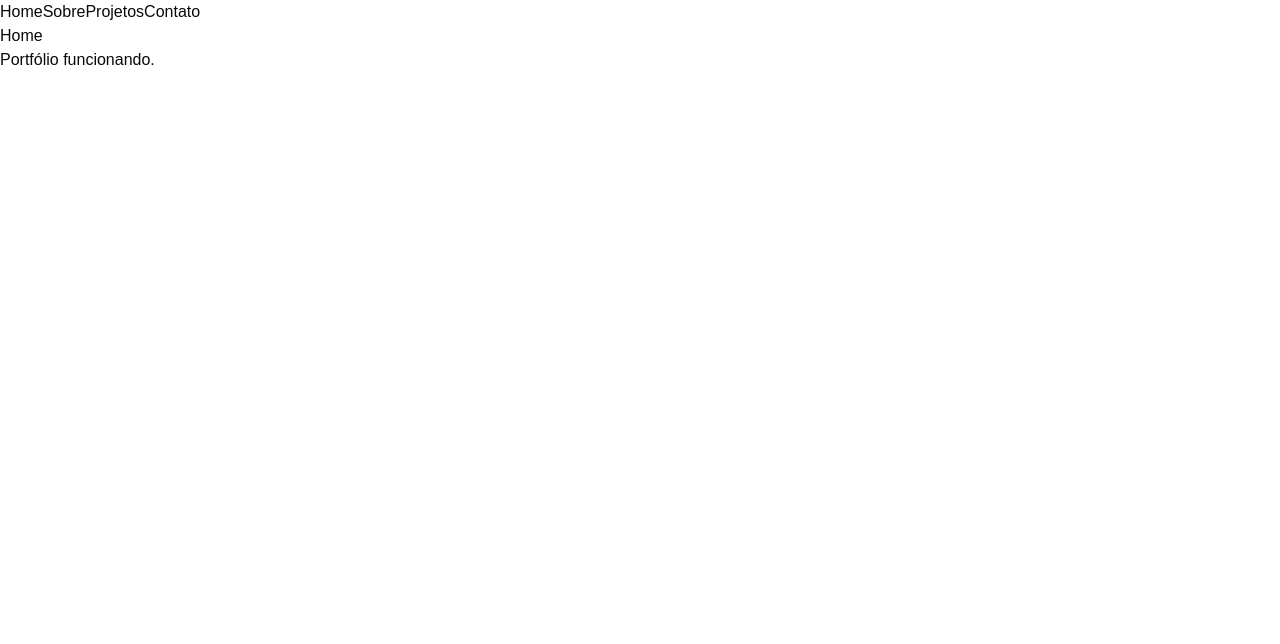
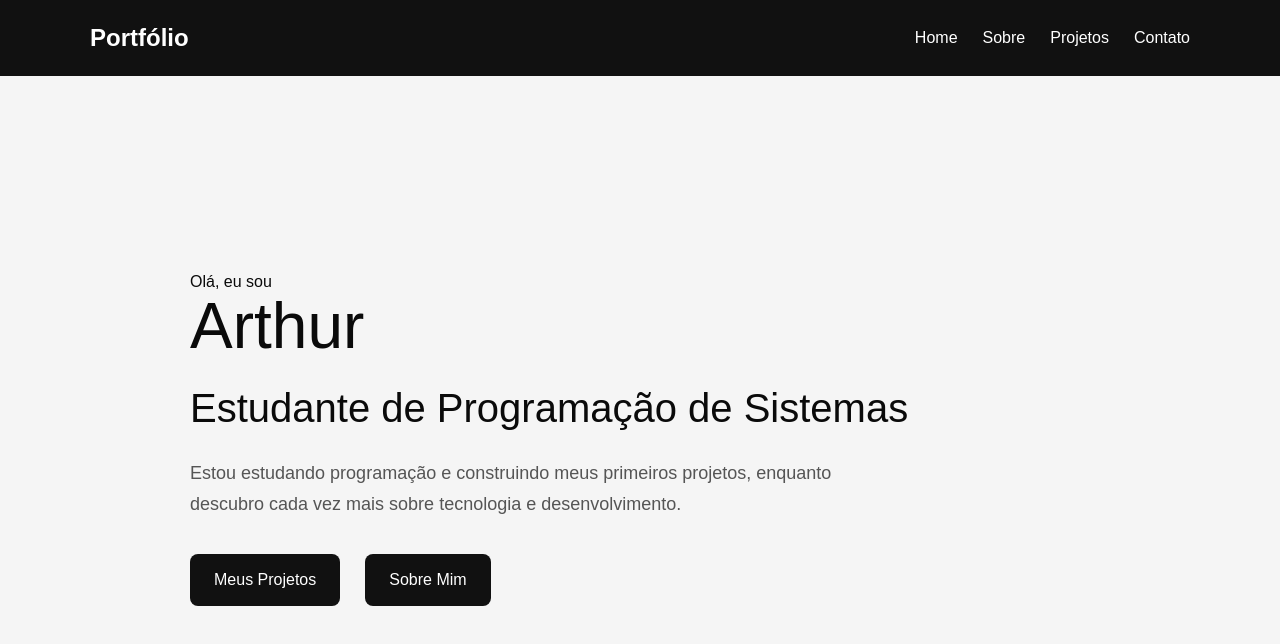
Before and after one commit to arthur1010cr-svg/projeto1, a React app: page / in a window 1280 px wide. Shown: the top 644 px of the page. Built offline with nearby package versions, Linux system fonts and the light colour scheme; the HTML template or start-up script is replaced by a standard one.

Commit message:
Criei o portifolio e as pages

```diff
--- a/src/App.jsx
+++ b/src/App.jsx
@@ -8,20 +8,28 @@ import Contact from "./pages/Contact";
 function App() {
   return (
     <>
-    <nav>
+    <header className= "header">
+      <div className="container">
+        <Link to="/" className="logo">Portfólio</Link>
+    <nav className="nav">
       <Link to="/">Home</Link>
       <Link to="/about">Sobre</Link>
       <Link to="/projects">Projetos</Link>
       <Link to="/contact">Contato</Link>
     </nav>
-    <Routes>
+    </div>
+    </header>
+    <main>
+      <Routes>
       <Route path="/" element={<Home />} />
       <Route path="/about" element={<About />} />
       <Route path="/projects" element={<Projects />} />
       <Route path="/contact" element={<Contact />} />
-    </Routes>
+      </Routes>
+    </main>
     </>
   );
 }
 
+
 export default App;
--- a/src/pages/about.jsx
+++ b/src/pages/about.jsx
@@ -1,9 +1,34 @@
 function About() {
     return (
-        <div>
-            <h1>Sobre mim</h1>
-            <p>Esta é a página Sobre .</p>
-        </div>
+        <main className="about">
+            <section className="about-section">
+                <p className="section-label">Sobre mim</p>
+                <h1> conheça um pouco da minha história </h1>
+                <p>
+                    Meu nome é Arthur e atualmente estou no segundo ano do ensino médio. Também estou fazendo um curso de Progamação de Sistemas,onde estou aprendendo mais sobre tecnologia e desenvolvimento.
+                </p>
+                <p>
+                    Sempre gostei de aprender coisas diferentes e colocar a mão na massa. Já tive experiência trabalhando com pintura e funelaria em uma oficina, além de ter trabalhado em  uma sapataria. Também tenho interesse por macãnica e penso em seguir uma carreira na área de Engenharia no futuro.
+                </p>
+                <p>
+                    Fora dos estudos, gosto de jogar e mestrar RPG, jogar videogames, jogar basquete e sair de bike. Também gosto de música e tenho um gosto muito eclético.
+                </p>
+                <div className="about-highlights">
+                    <div>
+                        <h2>Estudos</h2>
+                        <p>Ensino Médio + Programação de Sistemas</p>
+                    </div>
+                    <div>
+                        <h2>Tecnologia</h2>
+                        <p>Aprendendo programação e desenvolvimento.</p>
+                    </div>
+                    <div>
+                        <h2>Futuro</h2>
+                        <p>Interesse em Engenharia e Tecnologia.</p>
+                    </div>
+                </div>
+            </section>
+        </main>
     );
 }
 
--- a/src/pages/home.jsx
+++ b/src/pages/home.jsx
@@ -1,8 +1,18 @@
 function Home() {
   return (
-    <main>
-        <h1>Home</h1>
-        <p>Portfólio funcionando.</p>
+    <main className="home">
+      <section className="hero">
+        <p className="hero-greeting">Olá, eu sou</p>
+        <h1>Arthur</h1>
+        <h2>Estudante de Programação de Sistemas</h2>
+        <p className="hero-text">
+           Estou estudando programação e construindo meus primeiros projetos, enquanto descubro cada vez mais sobre tecnologia e desenvolvimento.
+           </p>
+        <div className="hero-buttons">
+          <a href="/projects" className="button">Meus Projetos</a>
+          <a href="/about" className="button button_outline">Sobre Mim</a>
+        </div>
+      </section>
     </main>
     );
 }
--- a/src/styles/global.css
+++ b/src/styles/global.css
@@ -128,3 +128,97 @@
     @apply font-sans;
     }
 }
+* {
+  box-sizing: border-box;
+}
+body{
+  margin: 0;
+  font-family: Arial, sans-serif;
+  background-color: #f5f5f5;
+}
+.header {
+  background-color: #111;
+  padding: 20px 0;
+}
+.container {
+  width: min(1100px, 90%);
+  margin: 0 auto;
+  display: flex;
+  align-items: center;
+  justify-content: space-between;
+}
+.logo {
+  color: #fff;
+  text-decoration: none;
+  font-size: 24px;
+  font-weight: bold;
+}
+.nav {
+  display: flex;
+  gap: 25px;
+}
+.nav a {
+  color: #fff;
+  text-decoration: none;
+  font-size: 16px;
+}
+.nav a:hover {
+  opacity: 0.7;
+}
+.home {
+  min-height: calc(100vh - 76px);
+  display: flex;
+  align-items: center;
+}
+.hero {
+  width: min(900px, 90%);
+  margin: 0 auto;
+  align-items: center;
+}
+.her-greeting {
+  margin: 0 0 10px;
+  font-size: 20px;
+  color: #666;
+}
+.hero h1 {
+  margin: 0;
+  font-size: clamp(42px, 7vw, 64px);
+  line-height: 1;
+}
+.hero h2 {
+  margin: 20px 0;
+  font-size: clamp(24px, 4vw, 40px);
+  font-weight: 500;
+}
+.hero-text {
+  max-width: 650px;
+  font-size: 18px;
+  line-height: 1.7;
+  color: #555;
+}
+.hero-buttons {
+  display: flex !important;
+  flex-direction: row;
+  align-items: center;
+  gap: 25px !important;
+  margin-top: 35px;
+  flex-wrap: wrap;
+}
+.button {
+  display: inline-block;
+  padding: 14px 24px;
+  background-color: #111;
+  color: #fff;
+  text-decoration: none;
+  border-radius: 8px;
+  transition: 0.2s;
+}
+.button:hover {
+  transform: translateY(-2px);
+  opacity: 0.8;
+}
+.button-outline {
+  background-color: transparent;
+  color: #111;
+  border: 1px solid #111;
+}
```
